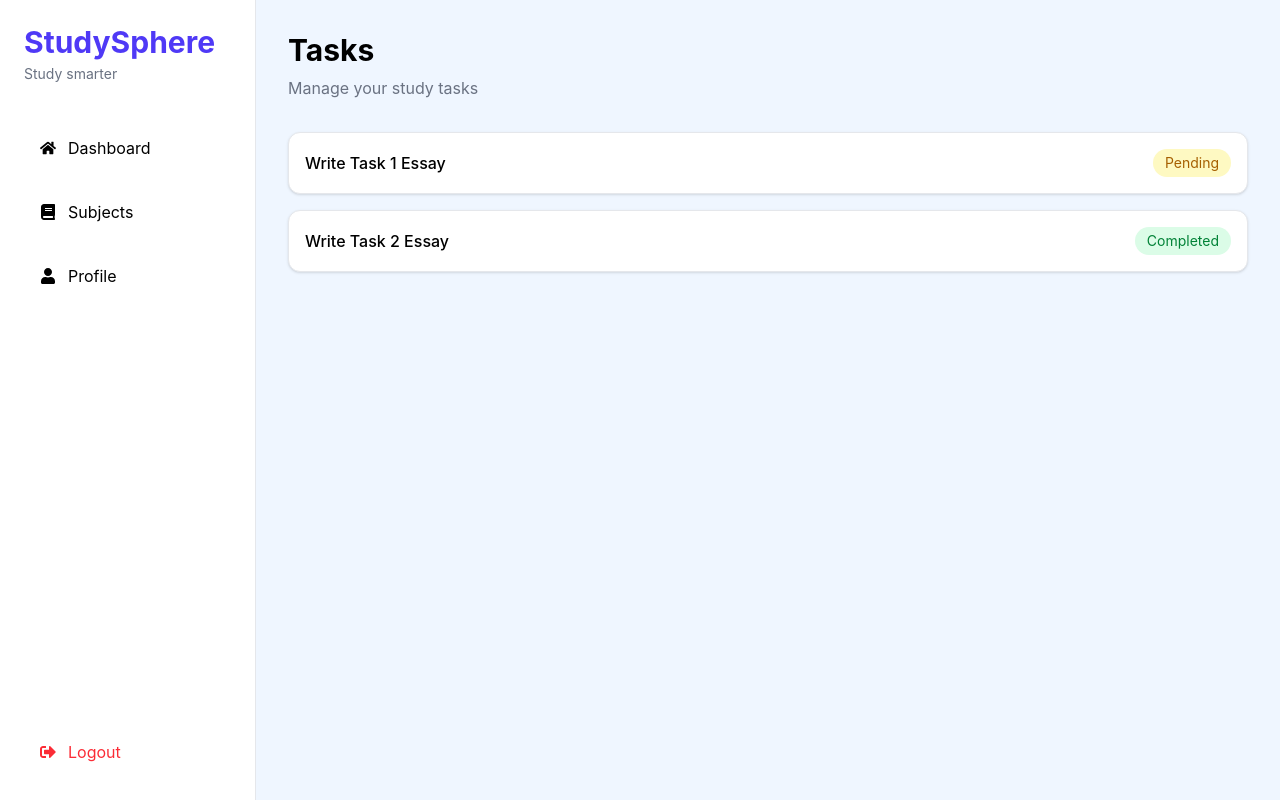
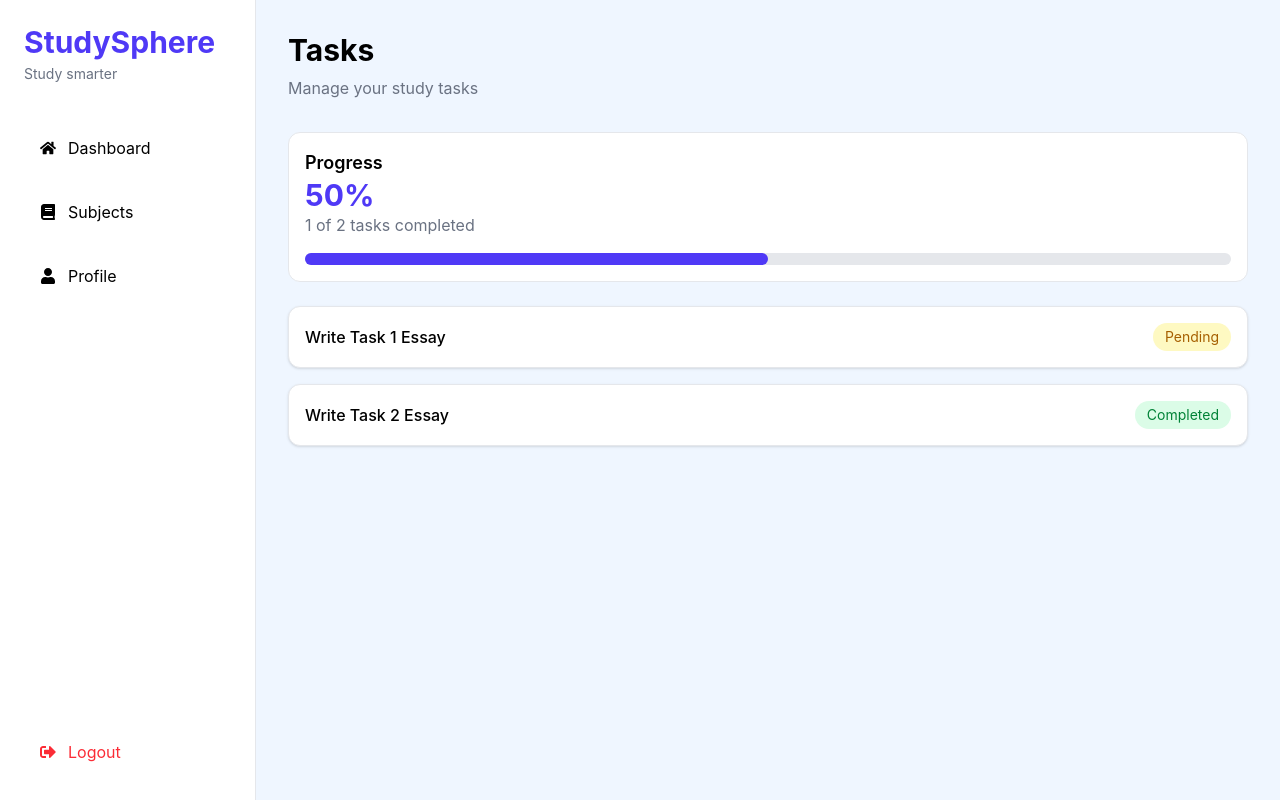
Before and after one commit to Sanidhi07/studySphere, a React (Vite) app in the folder client/: page /topics/1/tasks in a window 1280 px wide. Built offline with nearby package versions, Linux system fonts and the light colour scheme.

Commit message:
feat: add task progress tracking and completion metrics

```diff
--- a/client/src/pages/TasksPage.tsx
+++ b/client/src/pages/TasksPage.tsx
@@ -6,6 +6,9 @@ import {useParams} from "react-router-dom";
 function TasksPage(){
     const {topicId}=useParams();
     const filteredTasks=tasks.filter((task)=>task.topicId===Number(topicId));
+    const completedTasks=filteredTasks.filter((task)=>task.completed).length;
+    const totalTasks=filteredTasks.length;
+    const completionPercentage=totalTasks===0 ?0 :Math.round((completedTasks/totalTasks)*100);
     return(
         <DashboardLayout>
            <div className="mb-8">
@@ -16,6 +19,25 @@ function TasksPage(){
                 Manage your study tasks
 
             </p>
+
+           </div>
+           <div className="bg-white border border-gray-200 rounded-xl p-4 mb-6">
+            <h2 className="text-lg font-semibold">
+                Progress
+
+            </h2>
+            <p className="text-3xl font-bold text-indigo-600">
+                {completionPercentage}%
+            </p>
+
+            <p className="text-gray-500">
+                {completedTasks} of {totalTasks} tasks completed
+            </p>
+            <div className="w-full bg-gray-200 rounded-full h-3 mt-4">
+                <div className="bg-indigo-600 h-3 rounded-full"
+                style={{ width: `${completionPercentage}%` }}
+                ></div>
+            </div>
 
            </div>
            <div className="space-y-4">
```
